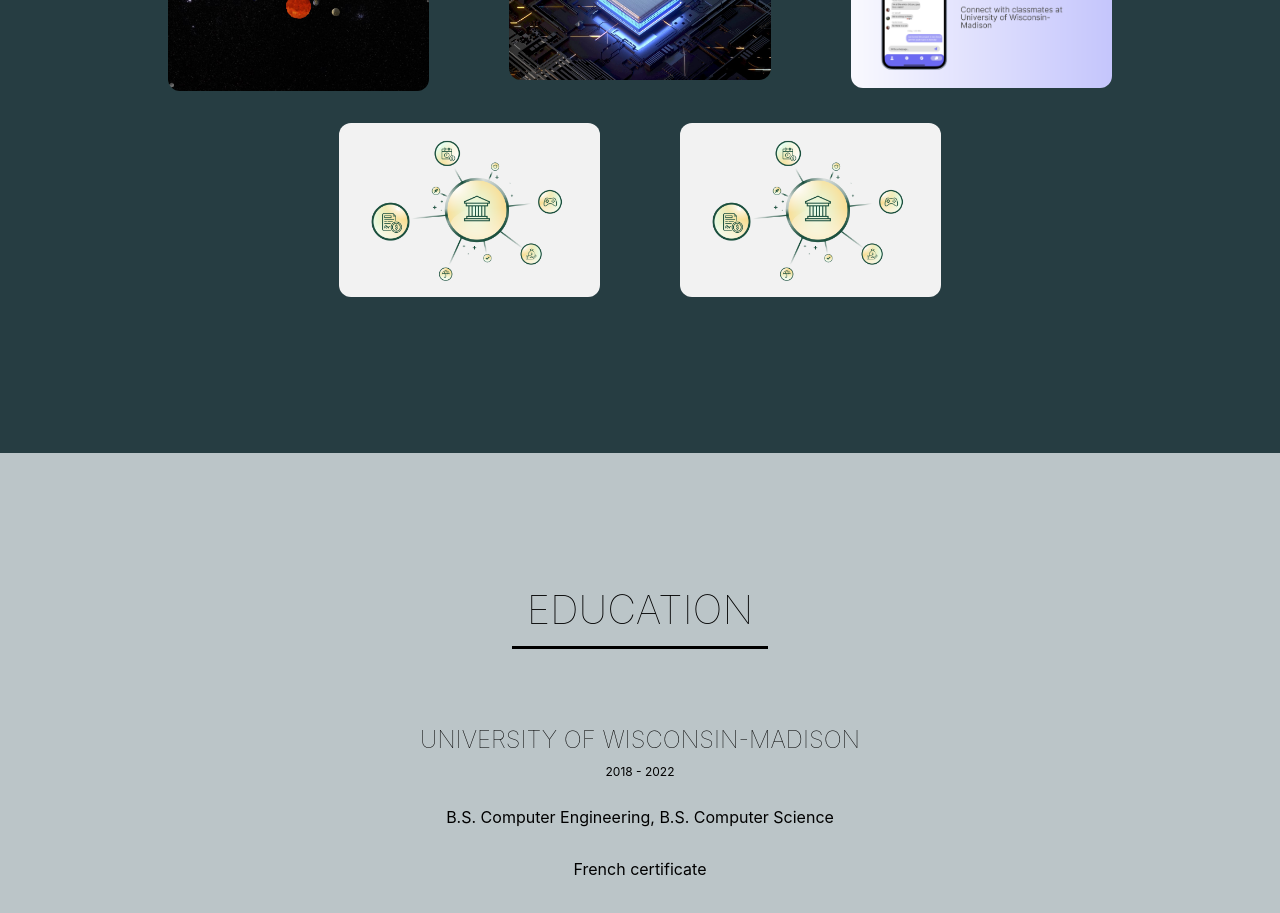
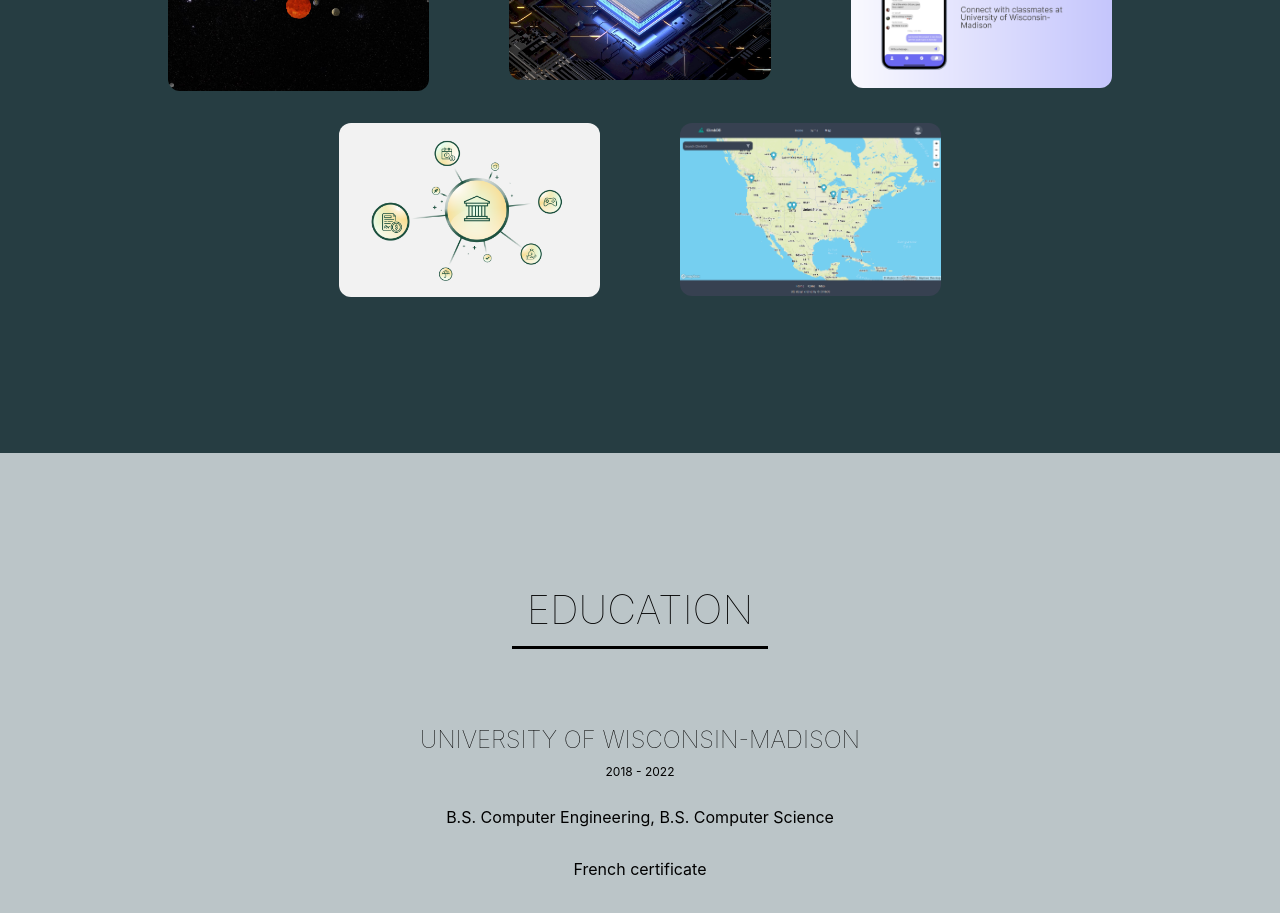
Before and after one commit to myaschmitz/myaschmitz.github.io, a React (Create React App) app: page / in a window 1280 px wide. Shown: the part 3360-4273 px from the top of the page. Built offline with nearby package versions, Linux system fonts and the light colour scheme.

Commit message:
updates to climb db info

```diff
--- a/src/sections/projects.js
+++ b/src/sections/projects.js
@@ -1,8 +1,8 @@
 import solarSystem from "../images/solar-system-ss.jpg";
-import cpu1 from "../images/cpu-image.webp";
 import cpu from "../images/cpu-2.jpg";
 import demic from "../images/demic-ss.png";
 import financeApp from "../images/finance-app.png";
+import climbDb from "../images/climbdb.png";
 
 const Projects = () => {
     return (
@@ -12,7 +12,7 @@ const Projects = () => {
             <div className="project-grid">
                 <div className="project-card">
                     <figure>
-                        <a style={{ textDecoration: "none", color: "inherit" }} target="_blank" href="https://cs559-spring22.github.io/wbfinal-myaschmitz/for_students/final-grtown.html">
+                        <a style={{ textDecoration: "none", color: "inherit" }} target="_blank" rel="noreferrer" href="https://cs559-spring22.github.io/wbfinal-myaschmitz/for_students/final-grtown.html">
                             <img src={solarSystem} alt="Screenshot of the Solar System built using 3D graphics concepts and THREE.js elements." />
                             <div class="overlay">
                                 <div style={{ position: "relative" }}>
@@ -25,7 +25,7 @@ const Projects = () => {
                 </div>
                 <div className="project-card">
                     <figure>
-                        <a style={{ textDecoration: "none", color: "inherit" }} target="_blank" href="https://github.com/myaschmitz/project-pipelined">
+                        <a style={{ textDecoration: "none", color: "inherit" }} target="_blank" rel="noreferrer" href="https://github.com/myaschmitz/project-pipelined">
                             <img src={cpu} alt="Image of a CPU" />
                             <div class="overlay">
                                 <div style={{ position: "relative" }}>
@@ -38,7 +38,7 @@ const Projects = () => {
                 </div>
                 <div className="project-card">
                     <figure>
-                        <a style={{ textDecoration: "none", color: "inherit" }} target="_blank" href="http://demicapp.com">
+                        <a style={{ textDecoration: "none", color: "inherit" }} target="_blank" rel="noreferrer" href="http://demicapp.com">
                             <img src={demic} alt="Screenshot of Demic web app with a phone displaying the user interface for the chat feature.
                                 Also features the text, Connect with classmates at University of Wisconsin-Madison" />
                             <div class="overlay">
@@ -52,7 +52,7 @@ const Projects = () => {
                 </div>
                 <div className="project-card">
                     <figure>
-                        {/* <a style={{ textDecoration: "none", color: "inherit" }} target="_blank" href=""> */}
+                        {/* <a style={{ textDecoration: "none", color: "inherit" }} target="_blank" rel="noreferrer" href=""> */}
                         <img src={financeApp} alt="Finance graphic showing a financial institution in the middle with other icons depicting things that are expenditures in life." />
                         <div class="overlay">
                             <div style={{ position: "relative" }}>
@@ -65,8 +65,8 @@ const Projects = () => {
                 </div>
                 <div className="project-card">
                     <figure>
-                        {/* <a style={{ textDecoration: "none", color: "inherit" }} target="_blank" href=""> */}
-                        <img src={financeApp} alt="Finance graphic showing a financial institution in the middle with other icons depicting things that are expenditures in life." />
+                        {/* <a style={{ textDecoration: "none", color: "inherit" }} target="_blank" rel="noreferrer" href=""> */}
+                        <img src={climbDb} alt="Screenshot showing a climbing database map." />
                         <div class="overlay">
                             <div style={{ position: "relative" }}>
                                 <h4>(IN PROGRESS)<br />Climbing Gym Database</h4>
```
Also changed, not shown: src/images/climbdb.png (added).
